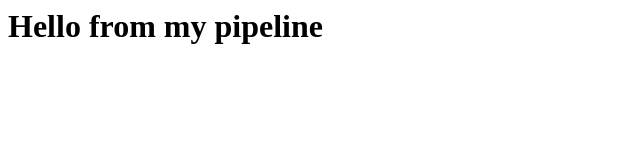
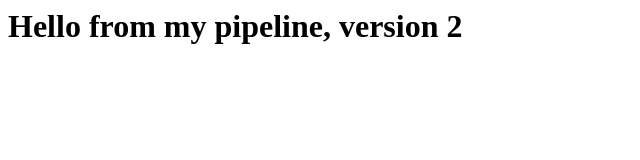
Before and after one commit to Mardannn/cad-practice7, a plain HTML site: page index.html in a window 1280 px wide. Shown: the whole page, without its empty margins (0-640 px from the left). Drawn offline with Linux system fonts and the light colour scheme.

Commit message:
Update index.html

```diff
--- a/index.html
+++ b/index.html
@@ -1 +1 @@
-<h1>Hello from my pipeline</h1>
+<h1>Hello from my pipeline, version 2</h1>
```
